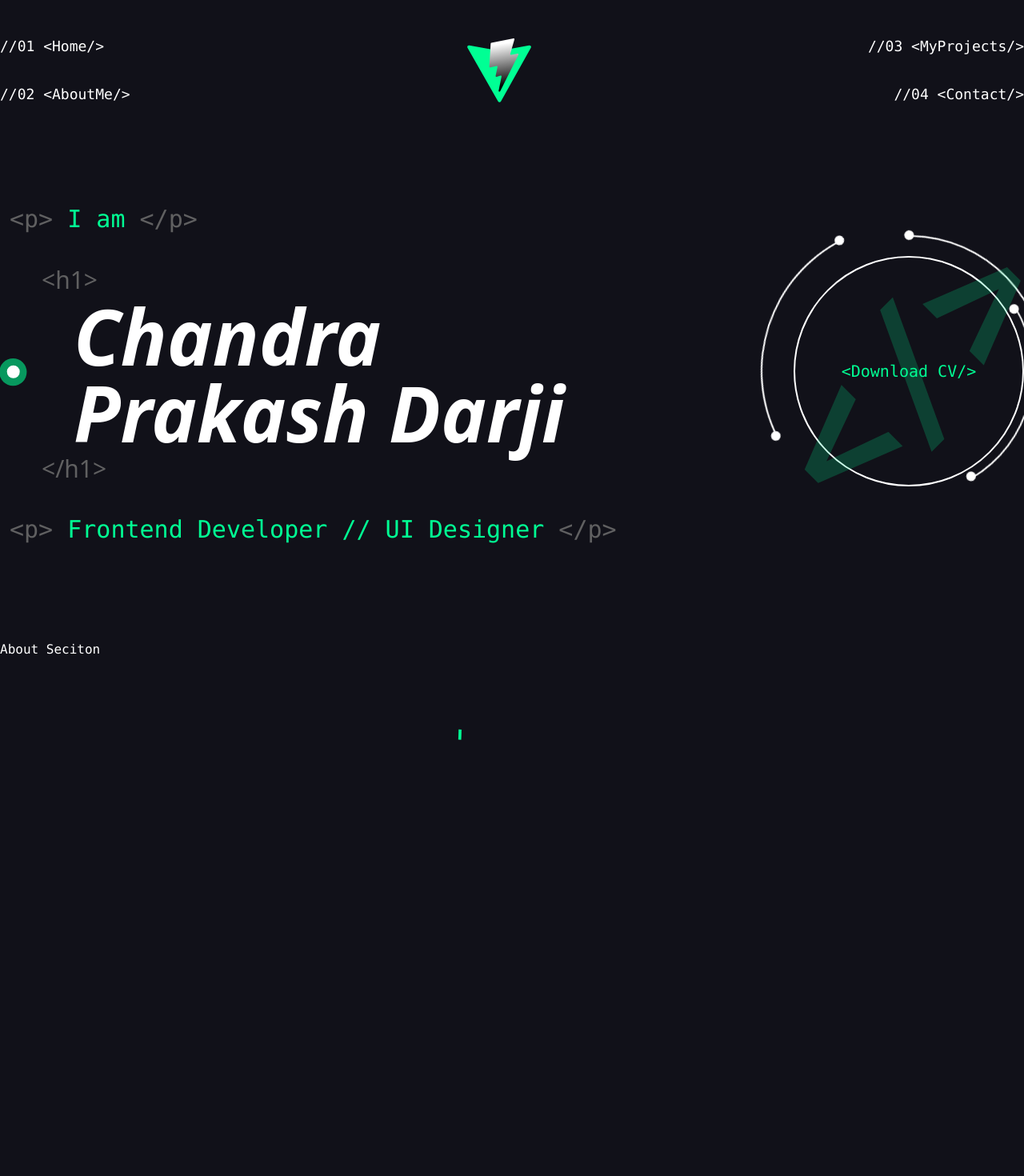
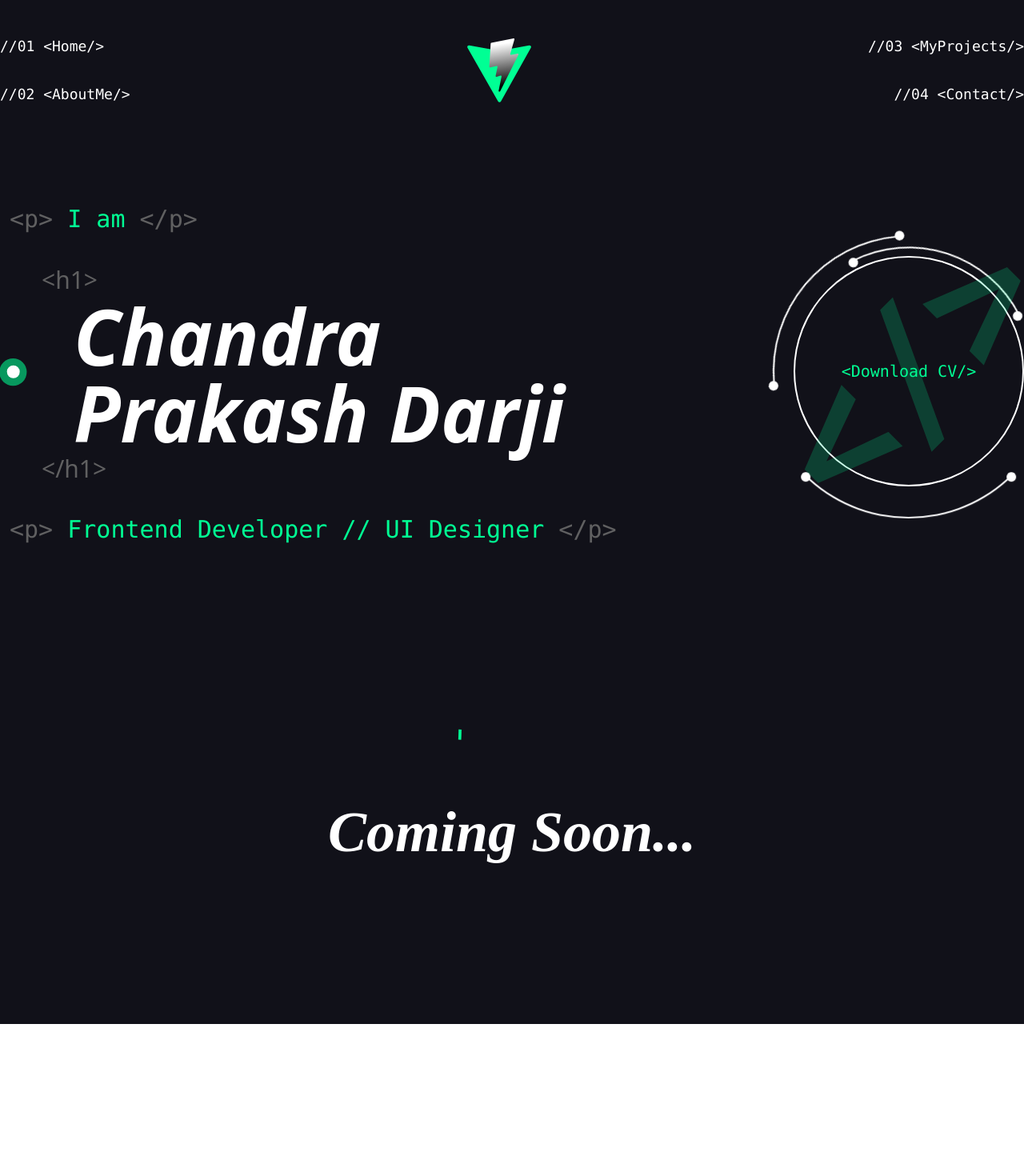
Before and after one commit to Chandraprakash-Darji/portfolio-ex, a React (Create React App) app: page / in a window 1280 px wide. Shown: the top 1470 px of the page at 80% size. After the commit the page ends 1280 px from the top, so only its background shows below. Built offline with nearby package versions, Linux system fonts and the light colour scheme; a small style sheet from the web is missing; the HTML template or start-up script is replaced by a standard one; what tailwindcss-magic would draw is missing.

Commit message:
Only Hero Section Visible now

```diff
--- a/package.json
+++ b/package.json
@@ -10,7 +10,6 @@
     "react": "^18.2.0",
     "react-dom": "^18.2.0",
     "react-scripts": "5.0.1",
-    "react-shuffle-text": "^1.0.6",
     "tailwindcss-magic": "^0.2.0",
     "web-vitals": "^2.1.4"
   },
--- a/src/App.js
+++ b/src/App.js
@@ -1,16 +1,17 @@
 import Navbar from "./components/Navbar";
 import Home from "./components/Home";
 import About from "./components/About";
-import Projects from "./components/Projects";
-import Contact from "./components/Contact";
+// import Projects from "./components/Projects";
+// import Contact from "./components/Contact";
 function App() {
     return (
         <div className="bg-dark min-h-screen text-main font-mono overflow-x-hidden">
             <Navbar />
             <Home />
             <About />
+            {/*
             <Projects />
-            <Contact />
+            <Contact /> */}
         </div>
     );
 }
--- a/src/components/About/About.jsx
+++ b/src/components/About/About.jsx
@@ -1,7 +1,7 @@
 import React from "react";
 import "./About.css";
 const About = () => {
-    return <section id="aboutme" className="min-h-screen">About Seciton</section>;
+    return <section id="aboutme" className="min-h-[30rem] flex justify-center items-center text-7xl font-['Hack'] italic font-bold">Coming Soon...</section>;
 };
 
 export default About;
--- a/tailwind.config.js
+++ b/tailwind.config.js
@@ -1,3 +1,4 @@
+const defaultTheme = require("tailwindcss/defaultTheme");
 module.exports = {
     content: ["./src/**/*.{js,jsx,ts,tsx}"],
     theme: {
@@ -8,6 +9,9 @@ module.exports = {
                 main: "#ffffff",
                 mainDark: "#606061",
             },
+            fontFamily: {
+                Hack: ["Hack", ...defaultTheme.fontFamily.sans],
+            },
         },
     },
     plugins: [require("tailwindcss-magic")],
```
Also changed, not shown: 1 other file (tests, documents, lock files or other folders).
